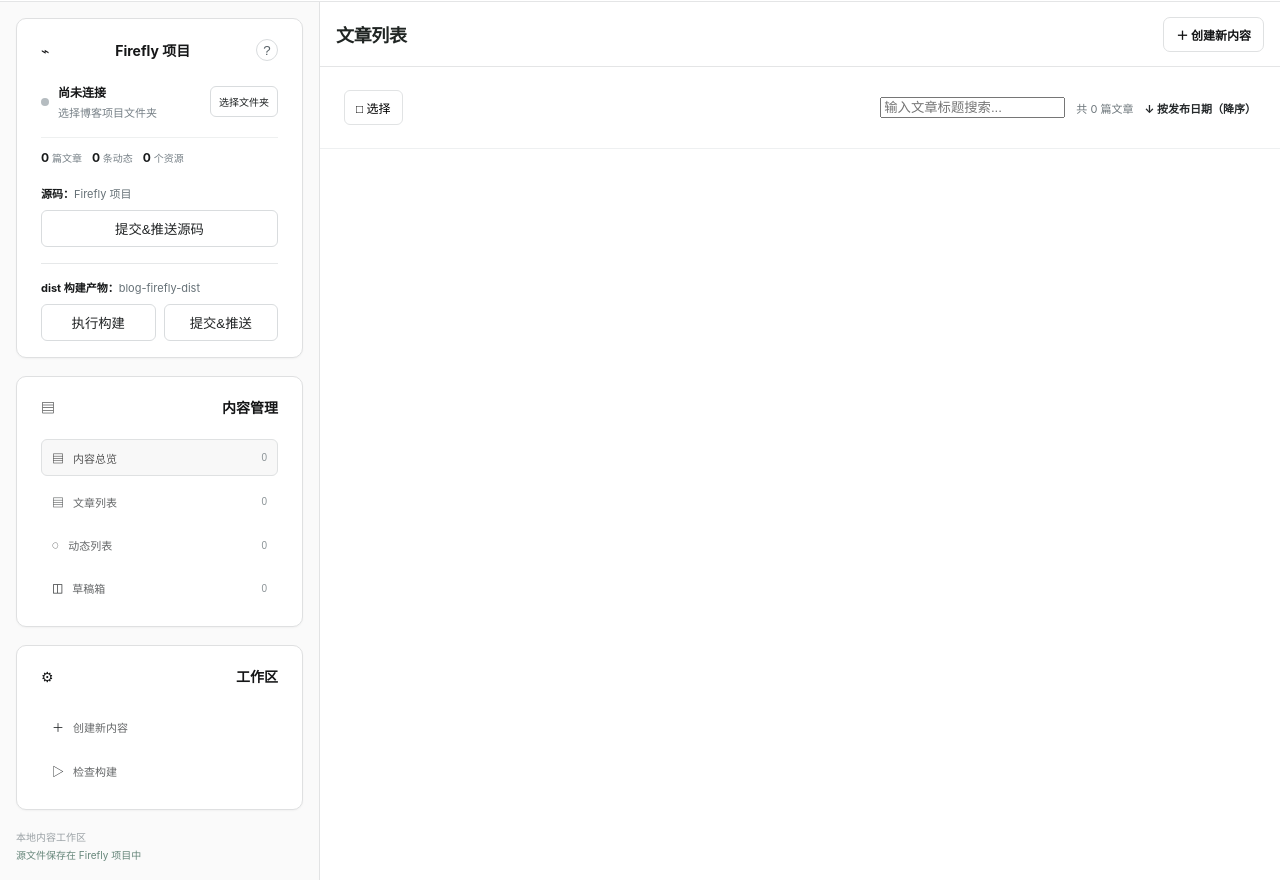
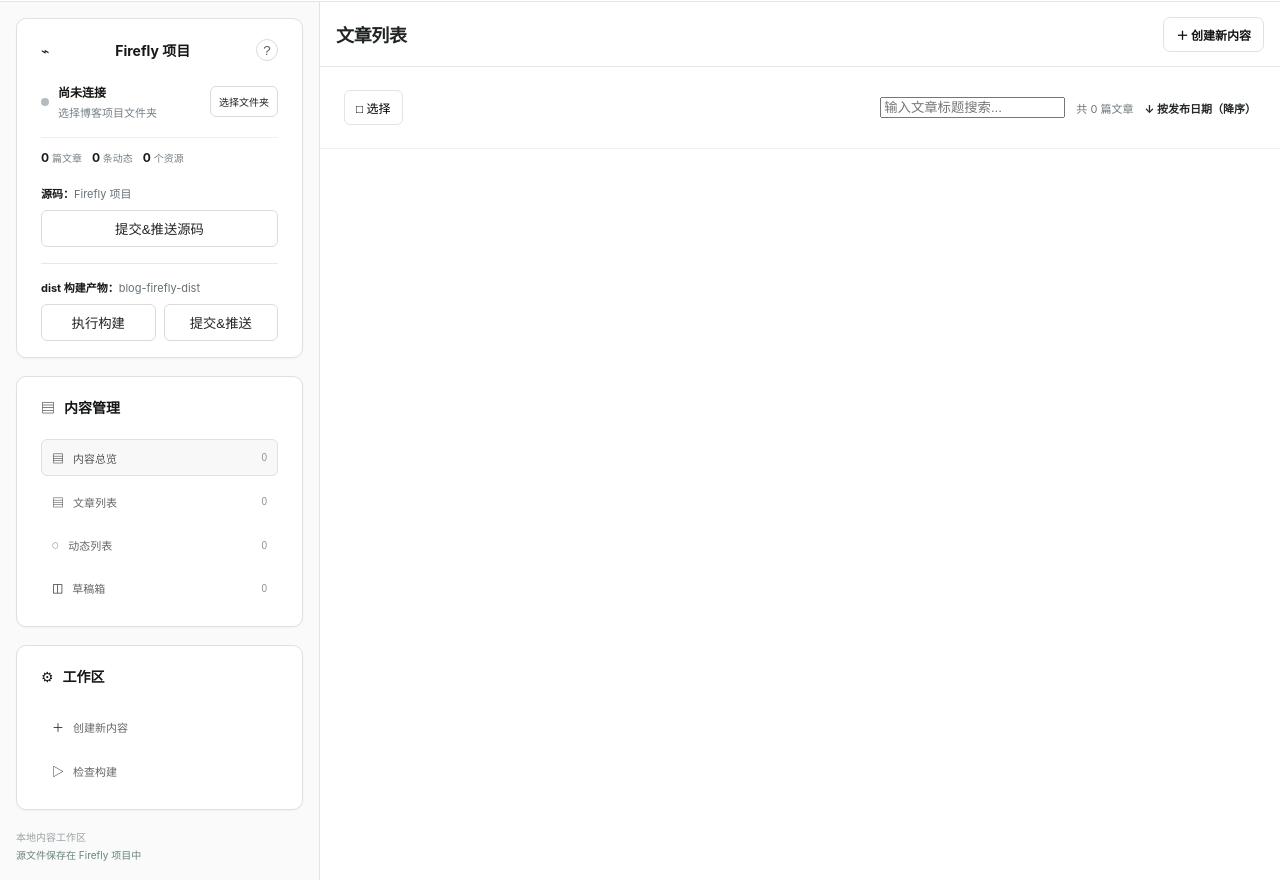
Before and after one commit to HP-Patience/Firefly_backend, a website: page public/index.html in a window 1280 px wide. Shown: the part 62-942 px from the top of the page. Drawn offline with Linux system fonts and the light colour scheme; no server answers.

Commit message:
fix: align sidebar section titles left

```diff
--- a/public/workspace-fixes.css
+++ b/public/workspace-fixes.css
@@ -1,6 +1,7 @@
 nav.top-nav{margin-top:0}
 nav.side-nav{margin-top:0}
 .side-card-title{justify-content:space-between}
+.side-card:not(.project-card) .side-card-title{justify-content:flex-start;gap:9px}
 .help-button{width:22px;height:22px;border:1px solid #d9dcde;border-radius:50%;background:#fff;color:#596268;font:700 12px inherit;cursor:pointer}.help-button:hover{border-color:#111;color:#111}
 .project-state .project-change{margin-left:auto;flex:none}
 .project-state>div{min-width:0;flex:1}.project-state p{max-width:none}.project-state .project-change{font-size:10px;padding:7px 8px}
```
